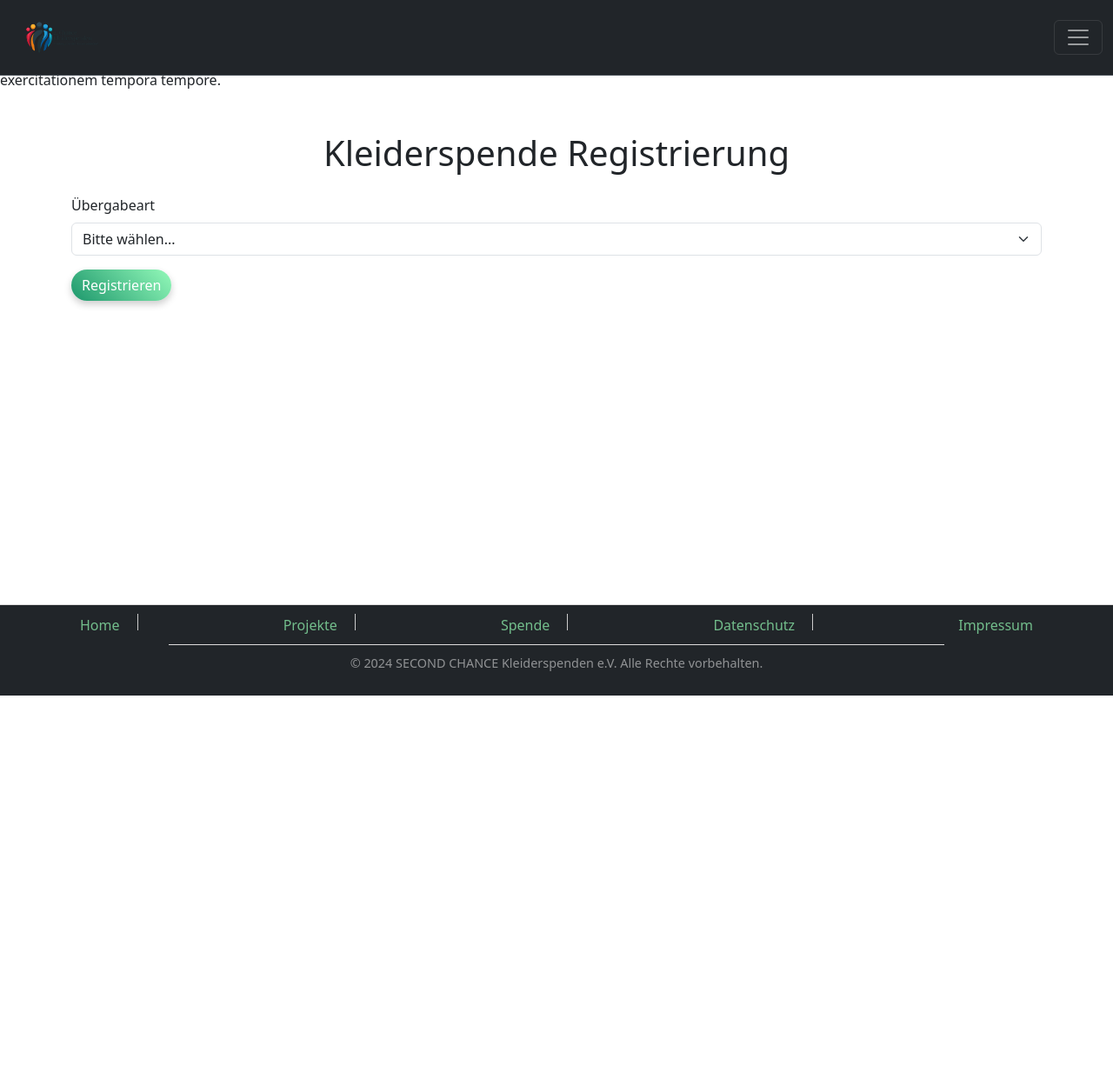
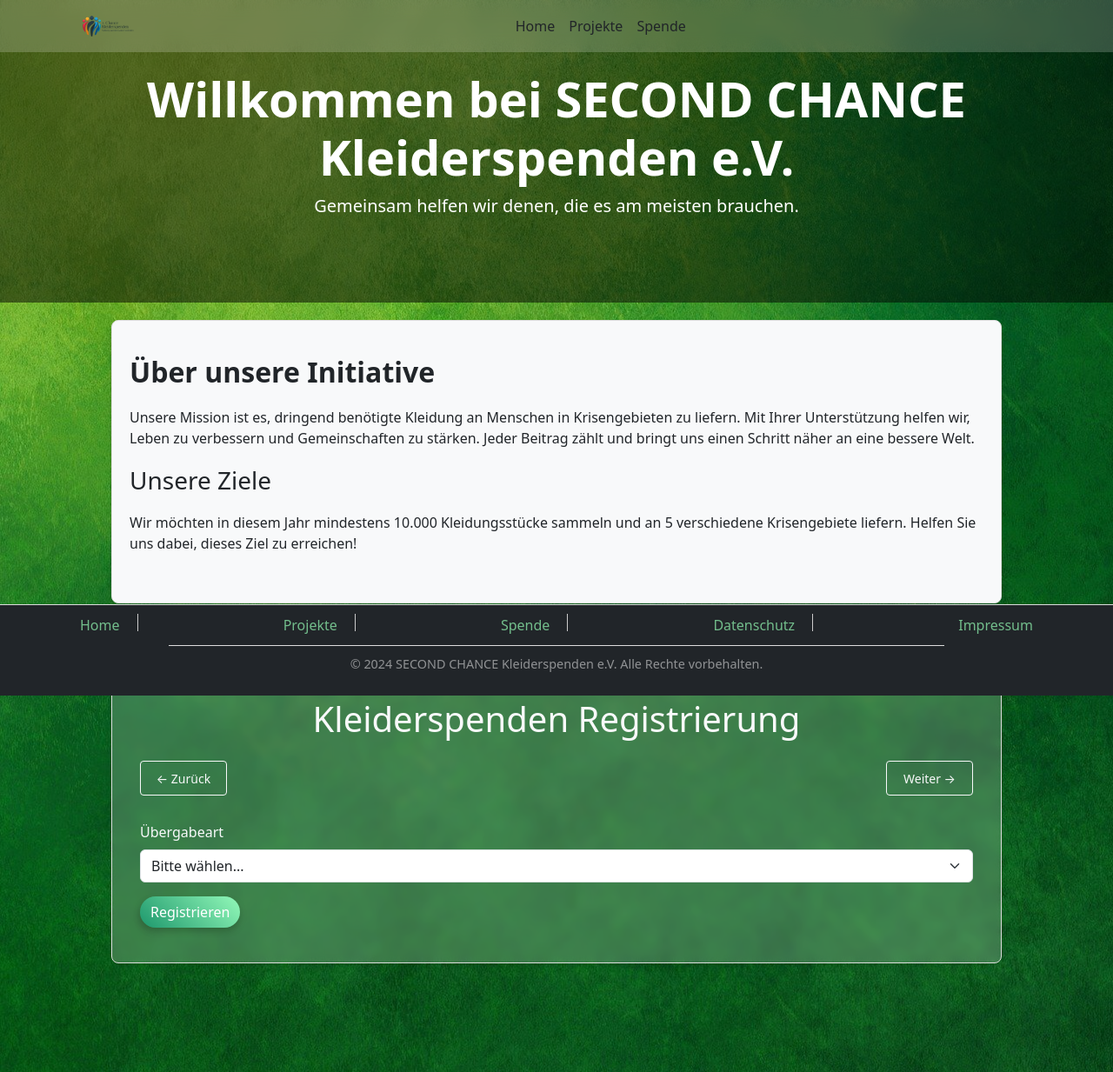
Before and after one commit to RinaMoench/IPWA01-01, a plain HTML site: page index.html in a window 1280 px wide. Shown: the whole page at 87% size. Before the commit the page ends 800 px from the top, so only its background shows below. Drawn offline with nearby package versions, Linux system fonts and the light colour scheme.

Commit message:
responsive Navbar mit Hamburger-Menü und Sidebar erstellt; Spende-Formular angepasst; Code-Kommentare hinzugefügt

```diff
--- a/index.html
+++ b/index.html
@@ -15,51 +15,81 @@
 </head>
 <body>
     <header>
-        <!-- Navbar mit Logo -->
-        <nav class="navbar fixed-top bg-dark border-bottom border-body" data-bs-theme="dark">
-            <div class="container-fluid">
-            <a class="navbar-brand" href="#">
-                <img src="/images/logo-transparent-png.png" alt="Logo" width="120" height="60">
-            </a>
-            <!-- Hamburger-Menu -->
-            <button class="navbar-toggler" type="button" data-bs-toggle="collapse" data-bs-target="#navbarNav" aria-controls="navbarNav" aria-expanded="false" aria-label="Toggle navigation">
-                <span class="navbar-toggler-icon"></span>
-            </button>
-            <div class="collapse navbar-collapse" id="navbarNav">
+        <nav class="navbar navbar-expand-lg fixed-top">
+            <div class="container">
+              <a class="navbar-brand" href="#"><img src="/images/logo-transparent-png.png" alt="Logo"></a>
+              <div class="d-none d-lg-flex mx-auto">
                 <ul class="navbar-nav">
-                <li class="nav-item">
-                    <a class="nav-link active" aria-current="page" href="#">Home</a>
-                </li>
-                <li class="nav-item">
-                    <a class="nav-link" href="#">Projekte</a>
-                </li>
-                <li class="nav-item">
-                    <a class="nav-link" href="#">Spende</a>
-                </li>
+                  <li class="nav-item"><a class="nav-link text-dark" href="#home">Home</a></li>
+                  <li class="nav-item"><a class="nav-link text-dark" href="#projects">Projekte</a></li>
+                  <li class="nav-item"><a class="nav-link text-dark" href="#donate">Spende</a></li>
                 </ul>
+              </div>
+              <button class="btn btn-light d-lg-none" id="hamburgerMenu">☰</button>
             </div>
-            </div>
-        </nav>
+          </nav>
+
+          <div class="sidebar" id="sidebar">
+            <a href="#home">Home</a>
+            <a href="#projects">Projekte</a>
+            <a href="#donate">Spende</a>
+            <button class="btn btn-light mt-auto" id="closeSidebar">Schließen</button>
+          </div>
+
+          <script>
+            const sidebar = document.getElementById('sidebar');
+            const hamburgerMenu = document.getElementById('hamburgerMenu');
+            const closeSidebar = document.getElementById('closeSidebar');
+
+            hamburgerMenu.addEventListener('click', () => {
+              sidebar.classList.add('show');
+            });
+
+            closeSidebar.addEventListener('click', () => {
+              sidebar.classList.remove('show');
+            });
+          </script>
     </header>
-
-        <div class="">
-            <main class="">
-                <div class="">
-                    <h1>Überschrift</h1>
-                    <p>Lorem ipsum dolor sit, amet consectetur adipisicing elit.
-                        Sunt, dolorum, eos dolore perspiciatis vero, quisquam impedit
-                        deserunt itaque inventore et repudiandae atque exercitationem
-                        tempora tempore.</p>
-                </div>
-
-            </main>
-        </div>
-
+    <!-- Hero-Bereich -->
+<section class="hero">
+    <div class="hero-overlay"></div>
+    <div class="hero-content container">
+      <h1 class="display-4 fw-bold">Willkommen bei SECOND CHANCE Kleiderspenden e.V.</h1>
+      <p class="lead">Gemeinsam helfen wir denen, die es am meisten brauchen.</p>
+    </div>
+</section>
+<!-- Content-Bereich mit Wrapper -->
+<section class="content-wrapper">
+    <h2 class="fw-bold">Über unsere Initiative</h2>
+    <p>
+      Unsere Mission ist es, dringend benötigte Kleidung an Menschen in Krisengebieten zu liefern.
+      Mit Ihrer Unterstützung helfen wir, Leben zu verbessern und Gemeinschaften zu stärken.
+      Jeder Beitrag zählt und bringt uns einen Schritt näher an eine bessere Welt.
+    </p>
+    <h3>Unsere Ziele</h3>
+    <p>
+      Wir möchten in diesem Jahr mindestens 10.000 Kleidungsstücke sammeln und an 5 verschiedene Krisengebiete liefern.
+      Helfen Sie uns dabei, dieses Ziel zu erreichen!
+    </p>
+  </section>
 <!-- Kontaktformular -->
+ <section id="Spende" class="content-wrapper">
   <div class="container mt-5">
-    <h1 class="text-center mb-4">Kleiderspende Registrierung</h1>
+    <h1 class="text-center mb-4">Kleiderspenden Registrierung</h1>
     <form id="spendenForm">
       <div class="mb-3">
+        <div class="d-flex justify-content-between mt-4">
+            <!-- Zurück-Button -->
+            <button type="button" class="btn btn-sm" id="backButton">
+              ← Zurück
+            </button>
+
+            <!-- Weiter-Button -->
+            <button type="button" class="btn btn-sm" id="nextButton">
+              Weiter →
+            </button>
+          </div>
+  <!-- Übergabe-Art auswählen -->
         <label for="uebergabeArt" class="form-label">Übergabeart</label>
         <select class="form-select" id="uebergabeArt" required>
           <option value="">Bitte wählen...</option>
@@ -69,15 +99,18 @@
       </div>
       <div id="geschaeftsstelleSection" style="display:none;">
         <div class="mb-3">
+           <!-- Kleidung zur Spende auswählen -->
           <label for="kleiderArt" class="form-label">Art der Kleidung</label>
           <input type="text" class="form-control" id="kleiderArt" placeholder="z. B. Jacken, Hosen" required>
         </div>
         <div class="mb-3">
+            <!-- Krisengebiet auswählen -->
           <label for="krisenGebiet" class="form-label">Aktuelles Krisengebiet</label>
           <select class="form-select" id="krisenGebiet" required>
             <option value="">Bitte wählen...</option>
             <option value="region1">Region 1</option>
             <option value="region2">Region 2</option>
+            <option value="region3">Region 3</option>
           </select>
         </div>
       </div>
@@ -96,6 +129,7 @@
             <option value="">Bitte wählen...</option>
             <option value="region1">Region 1</option>
             <option value="region2">Region 2</option>
+            <option value="region3">Region 3</option>
           </select>
         </div>
       </div>
@@ -106,7 +140,7 @@
       <p id="confirmationDetails"></p>
     </div>
   </div>
-
+</section>
   <script>
     $(document).ready(function() {
       const geschaeftsPLZ = "12345";
--- a/main.css
+++ b/main.css
@@ -4,10 +4,110 @@
 
 body {
     min-height: 100vh;
+    background: url(/images/background-1877877_1920.jpg) no-repeat center center;
+}
+.navbar {
+    height: 60px;
+    background: rgba(255, 255, 255, 0.2);
+    backdrop-filter: blur(10px);
+  }
+  .navbar-brand img {
+    height: 40px;
+  }
+  .sidebar {
+    position: fixed;
+    top: 0;
+    left: -250px;
+    width: 250px;
+    height: 100%;
+    background-color: rgba(0, 0, 0, 0.5);
+    backdrop-filter: blur(15px);
+    color: rgb(91, 172, 67);
+    transition: left 0.3s;
+    z-index: 1050;
+    display: flex;
+    flex-direction: column;
+    align-items: center;
+    padding-top: 60px;
+  }
+  .sidebar a {
+    color: rgb(91, 172, 67);
+    text-decoration: none;
+    margin: 15px 0;
+  }
+  .sidebar.show {
+    left: 0;
+  }
+.hero {
+    height: calc(100vh-100px);
+    position: relative;
+    background: url() no-repeat center center;
+    background-size: cover;
+    color: white;
+    text-align: center;
+    padding: 80px 20px;
+  }
+  .hero-overlay {
+    position: absolute;
+    top: 0;
+    left: 0;
+    right: 0;
+    bottom: 0;
+    background-color: rgba(0, 0, 0, 0.5);
+    z-index: 1;
+  }
+  .hero-content {
+    position: relative;
+    z-index: 2;
+  }
+  .text-section {
+    padding: 40px 20px;
+    background-color: #f8f9fa;
+  }
+   /* Wrapper-Klasse */
+   .content-wrapper {
+    padding: 40px 20px;
+    margin: 20px auto;
+    max-width: 80vw;
+    background-color: #f8f9fa;
+    border: 1px solid #ddd;
+    border-radius: 8px;
+    box-shadow: 0 4px 6px rgba(0, 0, 0, 0.1);
+  }
+
+  /* Zusätzlicher Abstand für Abschnitte */
+  .content-wrapper > *:not(:last-child) {
+    margin-bottom: 20px;
+  }
+/* Formular Kleiderspenden-Registrierung */
+#Spende {
+    height: auto;
+    background-color: rgba(255, 255, 255, 0.2);
+    backdrop-filter: blur(5px);
+    color: #f8f9fa;
 }
 
+#backButton,
+#nextButton {
+    width: 100px; /* Einheitliche Breite */
+    height: 40px; /* Einheitliche Höhe */
+    margin-bottom: 30px;
+    color: #f8f9fa;
+    border-color: #f8f9fa;
+  }
+
+  #backButton:hover {
+    color: black;
+    border-color: #f8f9fa;
+  }
+
+  #nextButton:hover {
+    color: black;
+    border-color: #f8f9fa;
+  }
+/* Footer mit Website-Links und Copyright */
 .footer {
-    position: fixed;
+    position: sticky;
     bottom: 0;
     width: 100%;
     background-color: #f8f9fa;
```
